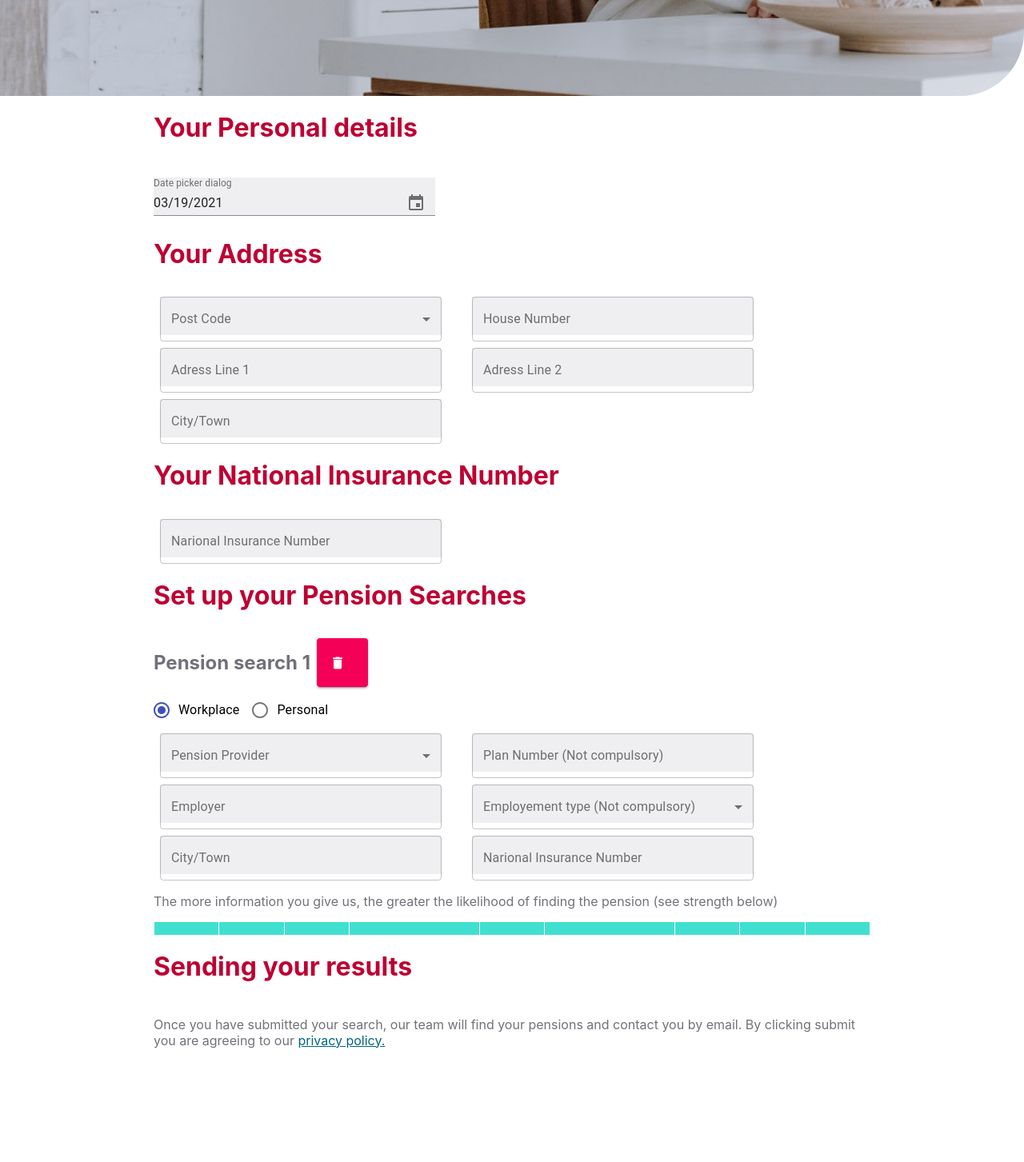
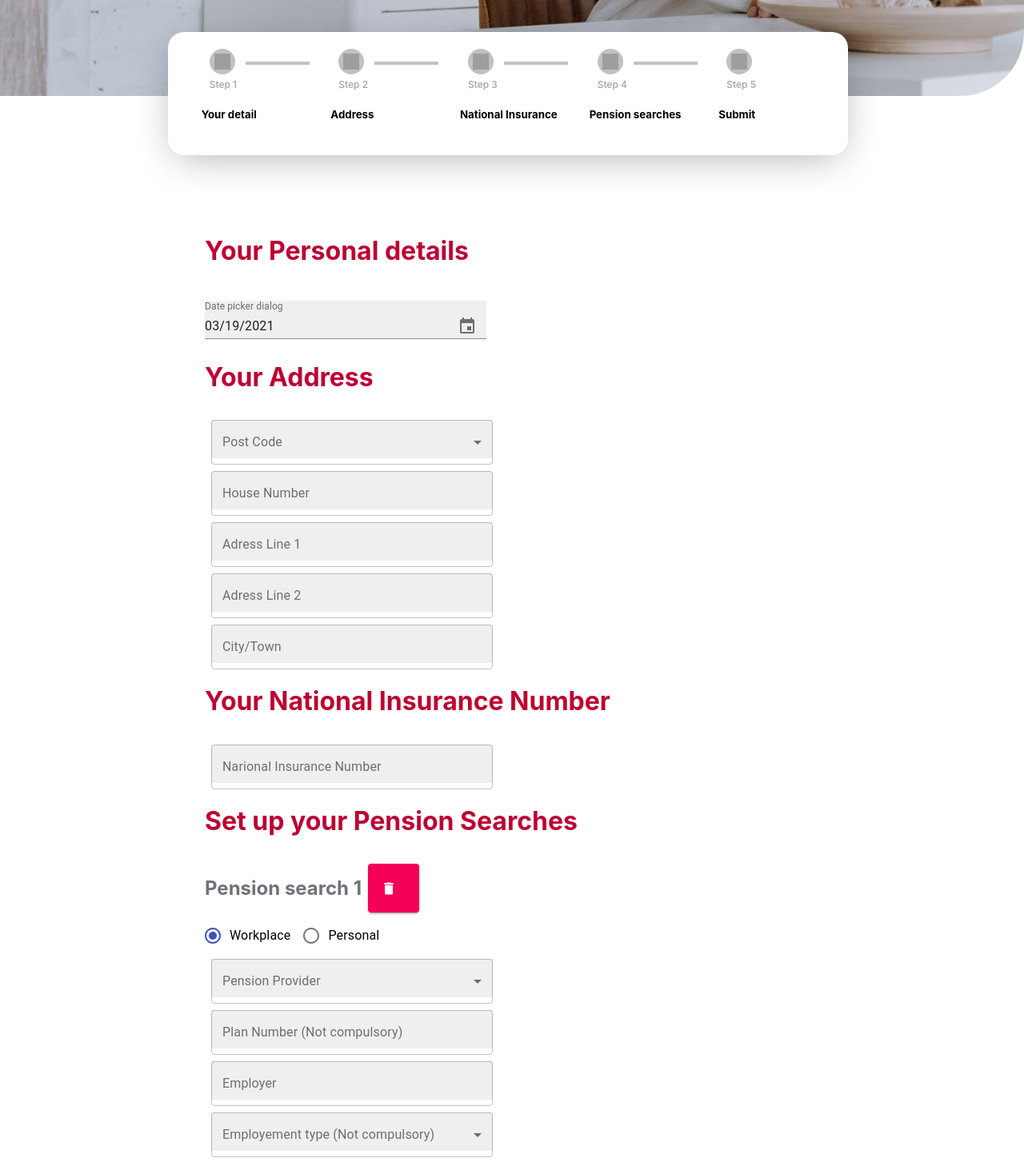
Before and after one commit to Cas147/RainDrop-replicate, a React (Create React App) app: page / in a window 1280 px wide. Shown: the part 840-2293 px from the top of the page at 80% size. Before the commit the page ends 2167 px from the top, so only its background shows below. Built offline with nearby package versions, Linux system fonts and the light colour scheme; grey boxes are pictures that could not be loaded.

Commit message:
change the pension form, progess bar styles

```diff
--- a/src/components/PensionForm.js
+++ b/src/components/PensionForm.js
@@ -1,4 +1,4 @@
-import React,{useState} from 'react';
+import React from 'react';
 
 import { makeStyles } from '@material-ui/core/styles';
 import TextField from '@material-ui/core/TextField';
@@ -7,6 +7,12 @@ import MenuItem from '@material-ui/core/MenuItem';
 import FormControl from '@material-ui/core/FormControl';
 import Select from '@material-ui/core/Select';
 import Box from '@material-ui/core/Box';
+import 'date-fns';
+import {
+    MuiPickersUtilsProvider,
+  KeyboardDatePicker,
+} from '@material-ui/pickers';
+import DateFnsUtils from "@date-io/date-fns"
 
 import PensionBar from './pensionBar';
 
@@ -30,17 +36,14 @@ const useStyles = makeStyles((theme) => ({
 export default function PensionForm(props){
     const classes = useStyles();
 
-    const [data, setData] = useState('');
+    const convertToEvent = (name,value) =>({
+        target: {
+            name, value
+        }
+    });
 
-    const handleChange = (event) => {
-        const {name, value}= event.target
-        setData({
-            ...data,
-            [name]:value
-        })
-    };
     console.log(props.radio)
-    if(props.radio==='workplace'){
+    if(props.values==='workplace'){
     return(
         <div>
             <Box
@@ -51,8 +54,8 @@ export default function PensionForm(props){
                     <Select
                     labelId="demo-simple-select-outlined-label"
                     id="demo-simple-select-outlined"
-                    value={data.pensionProvider}
-                    onChange={handleChange}
+                    value={props.values.pensionProvider}
+                    onChange={props.onChange}
                     label="Pension Provider"
                     name="pensionProvider"
                     >
@@ -70,8 +73,8 @@ export default function PensionForm(props){
                     label="Plan Number (Not compulsory)"
                     variant="outlined"
                     name="houseNumber"
-                    value={data.planNumber}
-                    onChange={handleChange}
+                    value={props.values.planNumber}
+                    onChange={props.onChange}
                 />
 
                 <TextField className={classes.formControl}
@@ -79,8 +82,8 @@ export default function PensionForm(props){
                     label="Employer"
                     variant="outlined"
                     name="Employer"
-                    value={data.employer}
-                    onChange={handleChange}
+                    value={props.values.employer}
+                    onChange={props.onChange}
                 />
 
                 <FormControl variant="outlined" className={classes.formControl}>
@@ -88,8 +91,8 @@ export default function PensionForm(props){
                     <Select
                     labelId="demo-simple-select-outlined-label"
                     id="demo-simple-select-outlined"
-                    value={data.EmployementType}
-                    onChange={handleChange}
+                    value={props.values.EmployementType}
+                    onChange={props.onChange}
                     label="Employement type (Not compulsory)"
                     name="EmployementType"
                     >
@@ -102,29 +105,41 @@ export default function PensionForm(props){
                     </Select>
                 </FormControl>
 
-                <TextField className={classes.formControl}
-                    id="outlined-basic"
-                    label="City/Town"
-                    variant="outlined"
-                    name="city"
-                    value={data.city}
-                    onChange={handleChange}
+                <MuiPickersUtilsProvider utils={DateFnsUtils}>
+                <KeyboardDatePicker className={classes.formControl}
+                    margin="normal"
+                    id="date-picker-dialog"
+                    label="Aproximate start date (Not compulsory)"
+                    format="MM/yyyy"
+                    name="startDate"
+                    value={props.values.selectedDate}
+                    onChange={date => props.onChange(convertToEvent(props.values.startDate,date))}
+                    KeyboardButtonProps={{
+                        'aria-label': 'change date',
+                    }}
                 />
+                </MuiPickersUtilsProvider>
 
-                <TextField className={classes.formControl}
-                    id="outlined-basic"
-                    label="Narional Insurance Number"
-                    variant="outlined"
-                    name="insuranceNumber"
-                    value={data.insuranceNumber}
-                    onChange={handleChange}
+                <MuiPickersUtilsProvider utils={DateFnsUtils}>
+                <KeyboardDatePicker className={classes.formControl}
+                    margin="normal"
+                    id="date-picker-dialog"
+                    label="Aproximate start date (Not compulsory)"
+                    format="MM/yyyy"
+                    name="endDate"
+                    value={props.values.selectedDate}
+                    onChange={date => props.onChange(convertToEvent(props.values.endDate,date))}
+                    KeyboardButtonProps={{
+                        'aria-label': 'change date',
+                    }}
                 />
+                </MuiPickersUtilsProvider>
             </Box>
             <p>The more information you give us, the greater the likelihood of finding the pension (see strength below)</p>
             <PensionBar/>
         </div>
     )}
-    if(props.radio==='personal'){
+    if(props.values==='personal'){
         return(
             <div>
                 <Box
@@ -135,8 +150,8 @@ export default function PensionForm(props){
                     <Select
                     labelId="demo-simple-select-outlined-label"
                     id="demo-simple-select-outlined"
-                    value={data.pensionProvider}
-                    onChange={handleChange}
+                    value={props.values.pensionProvider}
+                    onChange={props.onChange}
                     label="Pension Provider"
                     name="pensionProvider"
                     >
@@ -154,8 +169,8 @@ export default function PensionForm(props){
                     label="Plan Number (Not compulsory)"
                     variant="outlined"
                     name="houseNumber"
-                    value={data.planNumber}
-                    onChange={handleChange}
+                    value={props.values.planNumber}
+                    onChange={props.onChange}
                 />
             </Box>
             </div>
--- a/src/components/PensionSearcher.js
+++ b/src/components/PensionSearcher.js
@@ -1,4 +1,5 @@
-import React from 'react';
+import React,{useState} from 'react';
+import {Link} from 'react-router-dom'
 
 import { makeStyles } from '@material-ui/core/styles';
 import Button from '@material-ui/core/Button';
@@ -8,25 +9,27 @@ import FormControlLabel from '@material-ui/core/FormControlLabel';
 import Radio from '@material-ui/core/Radio';
 import RadioGroup from '@material-ui/core/RadioGroup';
 
+import PensionForm from './PensionForm'
 import './styles/PensionSearcher.css'
-import PensionForm from './PensionForm'
 const useStyles = makeStyles((theme) => ({
     button: {
       margin: theme.spacing(1),
     },
   }));
 
-export default function PensionSearcher(){
+export default function PensionSearcher(props){
 
-    const [radio, setRadio] = React.useState('workplace');
+    const [radio, setRadio] = useState('workplace');
 
     const handleChange = (event) => {
-    setRadio(event.target.value);
-  };
-    console.log(radio)
+      setRadio(event.target.value);
+    };
+
+    console.log(props.values.radio)
     const classes = useStyles();
     return(
-        <div>
+        <div className="pensionSearcher-container">
+            <h2>Set up your Pension Searches</h2>
             <div className="title-container">
                 <Box display="flex">
                     <Box display="flex" justifyContent="flex-start">
@@ -42,7 +45,7 @@ export default function PensionSearcher(){
                             </Button>
                     </Box>
                 </Box>
-                <RadioGroup row aria-label="position" name="position" defaultValue="top" value={radio}  onChange={handleChange}>
+                <RadioGroup row aria-label="position" name="position" defaultValue="top" value={radio}         onChange={handleChange}>
                     <FormControlLabel
                     value="workplace"
                     control={<Radio color="primary" />}
@@ -54,7 +57,14 @@ export default function PensionSearcher(){
                     label=" Personal" />
                 </RadioGroup>
                 </div>
-                <PensionForm radio={radio}/>
+                <div>
+                <PensionForm
+                    onChange={props.onChange}
+                    values={radio}
+                />
+                </div>
+            <h2>Sending your results</h2>
+            <p>Once you have submitted your search, our team will find your pensions and contact you by email. By clicking submit you are agreeing to our  <Link className="link-Pform-container" to="#"> privacy policy.</Link></p>
         </div>
     )
 }
--- a/src/components/PrincipalForm.js
+++ b/src/components/PrincipalForm.js
@@ -1,5 +1,4 @@
-import React,{useState} from 'react';
-import {Link} from 'react-router-dom'
+import React from 'react';
 
 import { makeStyles } from '@material-ui/core/styles';
 import TextField from '@material-ui/core/TextField';
@@ -17,7 +16,6 @@ import Select from '@material-ui/core/Select';
 
 import './styles/PrincipalForm.css';
 import PensionSearcher from './PensionSearcher'
-import useForm from './useForm'
 
 const useStyles = makeStyles((theme) => ({
     datePiker:{
@@ -131,10 +129,6 @@ export default function PrincipalForm(props){
                     value={props.values.insuranceNumber}
                     onChange={props.onChange}
                 />
-            <h2>Set up your Pension Searches</h2>
-            <PensionSearcher />
-            <h2>Sending your results</h2>
-            <p>Once you have submitted your search, our team will find your pensions and contact you by email. By clicking submit you are agreeing to our  <Link className="link-Pform-container" to="#"> privacy policy.</Link></p>
         </form>
     )
 }
--- a/src/components/ProgressBar.js
+++ b/src/components/ProgressBar.js
@@ -3,7 +3,25 @@ import React from 'react';
 import './styles/ProgressBar.css'
 import checked from '../images/600px-White_check.svg.png'
 
-export default function ProgressBar(dataInformation){
+export default function ProgressBar(props){
+    let circleOne=false;
+    let circleTwo=false;
+    let circleThree=false;
+    let circleFour=false;
+    let circleFive=false;
+
+    console.log(props)
+
+    if (props.postCode!== '' && props.houseNumber!== ''&& props.adressLineOne!== ''&& props.adressLineTwo!== ''&& props.city !== ''){
+        circleTwo=true;
+    }
+    if (props.insuranceNumber!== ''){
+        circleThree=true;
+    }
+    if (props.pensionProvider!== '' && props.planNumber!== ''){
+        circleFour=true;
+    }
+    console.log(circleTwo)
     return(
         <div className="principal">
             <div className="container">
@@ -20,10 +38,10 @@ export default function ProgressBar(dataInformation){
 
                 <div className="adress-container size">
                 <div className="progress-container">
-                        <div className="circle">
+                        <div className={`circle ${circleTwo && 'circleTwo'}`}>
                             <img src={checked} alt="checked icon"/>
                         </div>
-                        <div className="bars"></div>
+                        <div className={`bars ${circleTwo && 'barsTwo'}`}></div>
                     </div>
                     <p className="step">Step 2</p>
                     <h5>Address</h5>
@@ -31,10 +49,10 @@ export default function ProgressBar(dataInformation){
 
                 <div className="insurance-container size">
                 <div className="progress-container">
-                        <div className="circle">
+                        <div className={`circle ${circleThree && 'circleTwo'}`}>
                             <img src={checked} alt="checked icon"/>
                         </div>
-                        <div className="bars"></div>
+                        <div className={`bars ${circleThree && 'barsTwo'}`}></div>
                     </div>
                     <p className="step">Step 3</p>
                     <h5>National Insurance</h5>
@@ -42,10 +60,10 @@ export default function ProgressBar(dataInformation){
 
                 <div className="pension-container size">
                 <div className="progress-container">
-                        <div className="circle">
+                        <div className={`circle ${circleFour && 'circleTwo'}`}>
                             <img src={checked} alt="checked icon"/>
                         </div>
-                        <div className="bars"></div>
+                        <div className={`bars ${circleFour && 'barsTwo'}`}></div>
                     </div>
                     <p className="step">Step 4</p>
                     <h5>Pension searches</h5>
--- a/src/components/pensionBar.js
+++ b/src/components/pensionBar.js
@@ -2,10 +2,11 @@ import React  from 'react';
 
 
 import './styles/PensionBar.css'
-export default function ProgressBar(){
+
+export default function ProgressBar(props){
+    const progressCount = 0;
     return(
         <div className="progress-container">
-            <div className="progress progress1"></div>
             <div className="progress progress1"></div>
             <div className="progress progress1"></div>
             <div className="progress progress1"></div>
--- a/src/components/styles/PensionBar.css
+++ b/src/components/styles/PensionBar.css
@@ -1,11 +1,12 @@
 .progress-container{
     display: flex;
-    justify-content: space-evenly;
+    justify-content: space-between;
 }
 
 .progress{
     width: 9%;
     height: 16px;
-    border-radius: #00667d 1px solid;
-    background-color: turquoise;
+    border: 1px solid #00667d ;
+    border-radius: 10px;
+    background-color:white ;
 }
--- a/src/components/styles/PensionSearcher.css
+++ b/src/components/styles/PensionSearcher.css
@@ -16,3 +16,9 @@ p{
 .link-Pform-container{
     color:#00667d
 }
+
+.pensionSearcher-container{
+    width: 60%;
+    height: auto;
+    margin: 0 auto;
+}
--- a/src/components/styles/PrincipalForm.css
+++ b/src/components/styles/PrincipalForm.css
@@ -1,5 +1,5 @@
 .principla-form--container{
-    width: 70%;
+    width: 60%;
     height: auto;
     margin: 0 auto;
 }
--- a/src/components/styles/ProgressBar.css
+++ b/src/components/styles/ProgressBar.css
@@ -3,14 +3,14 @@
     padding: 25px 0;
     box-shadow: 0 10px 50px -10px rgb(0 0 0 / 33%);
     border-radius: 20px;
-    width: 750px;
+    width: 850px;
     height: 154px;
     display: flex;
     justify-content: center;
     align-items: center;
     justify-content: space-evenly;
     position: sticky;
-    left: calc(50% - 400px);
+    left: calc(50% - 430px);
 }
 
 .text-fixed{
@@ -19,7 +19,7 @@
 
 .principal{
     position: relative;
-    bottom: 40px;
+    bottom: 80px;
 }
 
 .circle{
@@ -32,6 +32,10 @@
     align-items: center;
     margin-bottom:5px;
     margin-left: 10px;
+}
+
+.circleTwo{
+    background-color: yellowgreen;
 }
 
 .circle img{
@@ -50,7 +54,7 @@
 }
 
 .size{
-    width: 120px;
+    width: 150px;
     height: auto;
 }
 
@@ -67,8 +71,11 @@
     height: 4px;
     background-color: #c1c1c1;
     align-self: center;
-    margin-left: 15px;
+    margin-right:15px ;
+}
 
+.barsTwo{
+    background-color: yellowgreen;
 }
 
 .progress-container{
--- a/src/components/useForm.js
+++ /dev/null
@@ -1,18 +0,0 @@
-import React, {useState} from 'react';
-
-export default function useForm(initialValues){
-    const [values, setValues] = useState(initialValues);
-
-    const handleChange = (event) => {
-        const {name, value}= event.target
-        setValues({
-            ...values,
-            [name]:value
-        })
-    };
-    return{
-        values,
-        setValues,
-        handleChange,
-    }
-}
--- a/src/pages/Raindrop.js
+++ b/src/pages/Raindrop.js
@@ -3,19 +3,27 @@ import React, {useState} from 'react'
 import Header from "../components/Header"
 import PrincipalForm from '../components/PrincipalForm'
 import ProgressBar from '../components/ProgressBar'
-import useForm from '../components/useForm'
+import PensionSearcher from '../components/PensionSearcher'
+
 
 const initialValues = {
     firstName:'',
     lastName:'',
     email:'',
-    datePiker:new Date('2014-08-18T21:11:54'),
+    datePiker:new Date(),
     postCode:'',
     houseNumber:'',
     adressLineOne:'',
     adressLineTwo:'',
     city:'',
     insuranceNumber:'',
+    pensionProvider:'',
+    planNumber:'',
+    houseNumber:'',
+    Employer:'',
+    EmployementType:'',
+    startDate:new Date(),
+    endDate:new Date(),
 }
 
 export default function Raindrop(){
@@ -35,11 +43,28 @@ export default function Raindrop(){
             <Header
                 onChange={handleChange}
                 values={values}
+
             />
-            {/* <ProgressBar/> */}
+
+            <ProgressBar
+                postCode={values.postCode}
+                houseNumber={values.houseNumber}
+                adressLineOne={values.adressLineOne}
+                adressLineTwo={values.adressLineTwo}
+                city={values.city}
+                insuranceNumber={values.insuranceNumber}
+                pensionProvider={values.pensionProvider}
+                planNumber={values.planNumber}
+            />
+
             <PrincipalForm
                 onChange={handleChange}
                 values={values} />
+
+            <PensionSearcher
+             values={values}
+             onChange={handleChange}
+              />
         </div>
 
     )
```
Also changed, not shown: src/components/Header.js (+10 -4 lines).
